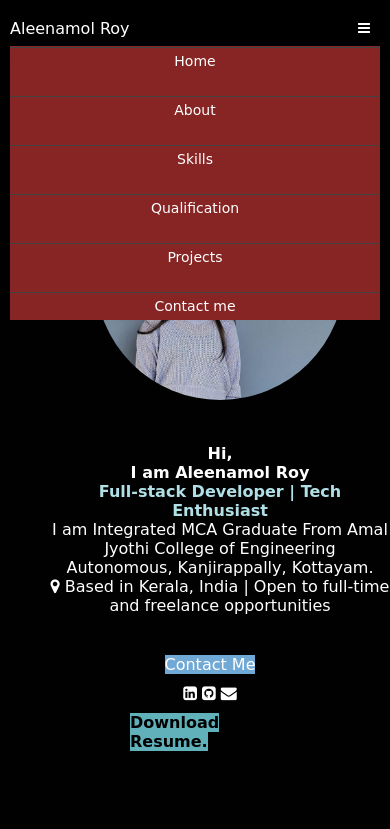
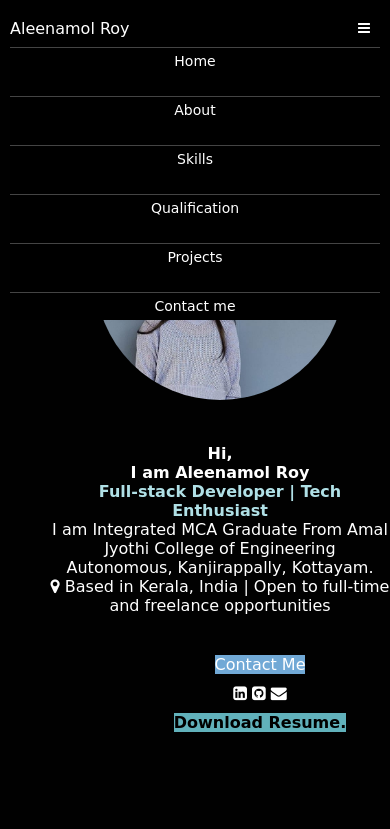
Before and after one commit to aleenamolroy/portfolio1, a plain HTML site: page index.html in a window 390 px wide. Both pictures are taken after a click on the label 364 px from the left and 30 px from the top of the page. Shown: the top 829 px of the page. Drawn offline with Linux system fonts and the light colour scheme.

Commit message:
Last commit

```diff
--- a/styles.css
+++ b/styles.css
@@ -365,7 +365,6 @@ img {
         flex-direction: column;
         align-items: center;
         justify-content: center;
-                margin-right:100px ;
 
     }
 
@@ -483,7 +482,7 @@ img {
     .nav-menu-class {
         display: none;
         flex-direction: column;
-        background-color: rgb(135, 37, 37);
+        background-color: rgb(0, 0, 0);
         text-align: center;
         width: 100%;
         /* flex-wrap: wrap; */
```
